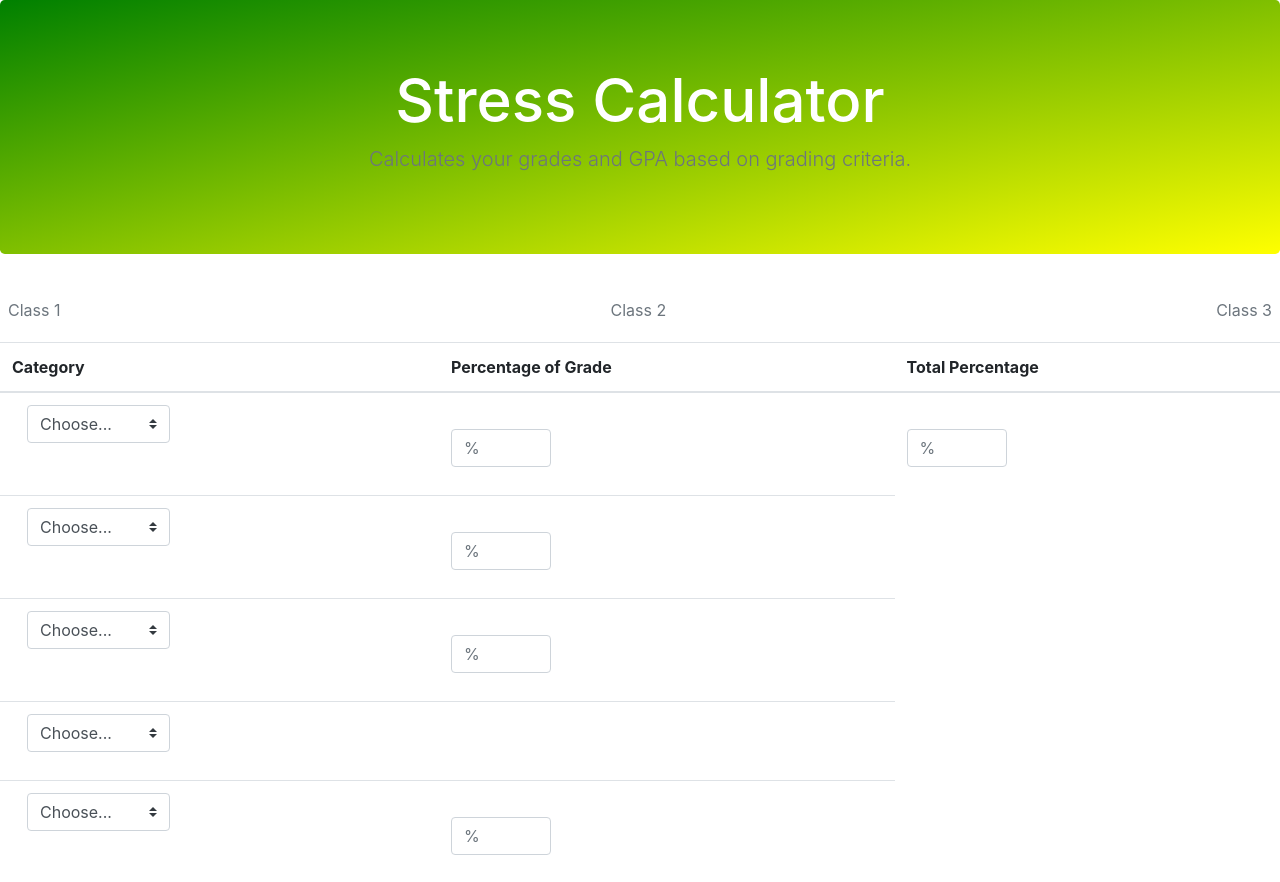
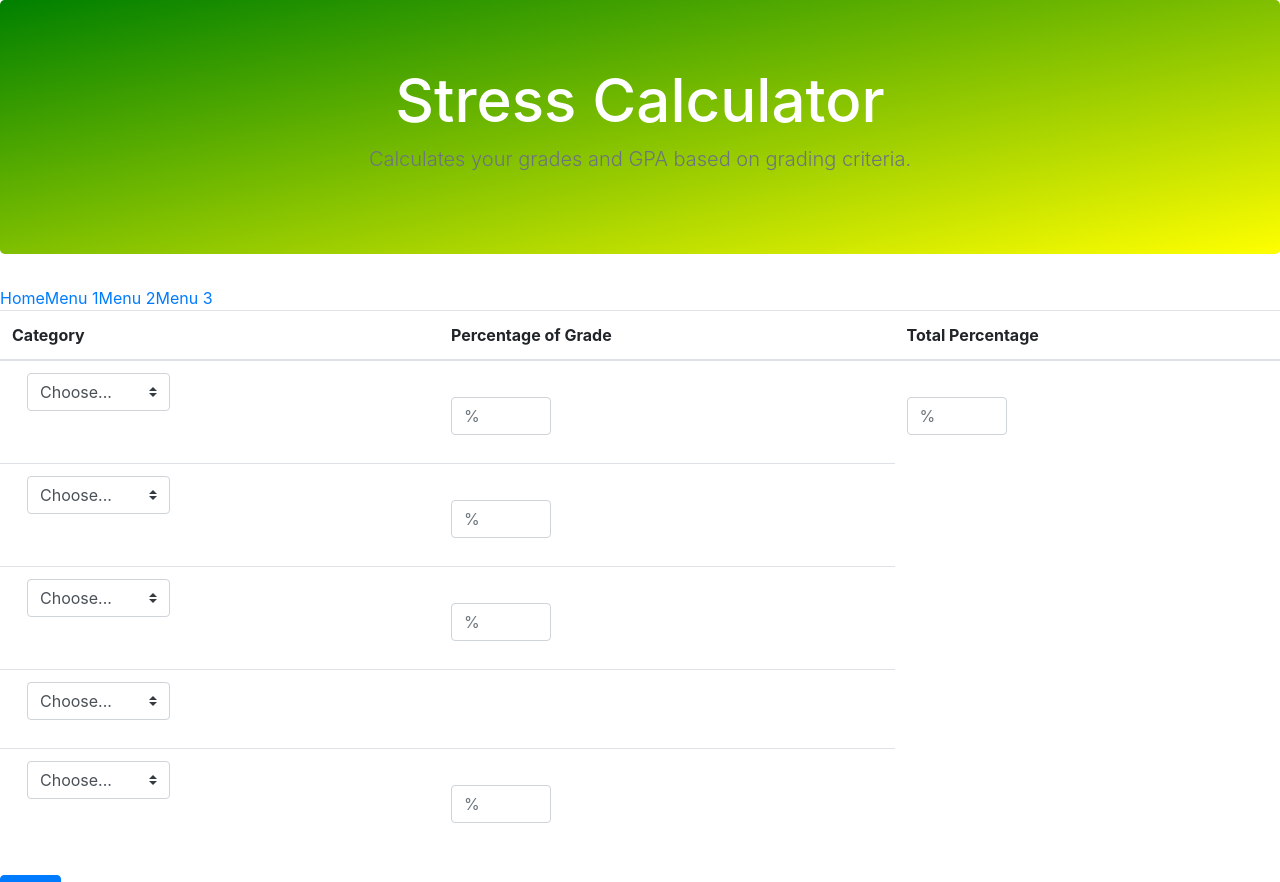
Before and after one commit to sarora324/grades, a Flask app: page / in a window 1280 px wide. Shown: the top 882 px of the page. Run offline with Flask 2, Linux system fonts and the light colour scheme; some libraries are stand-ins or nearby versions.

Commit message:
some stuff

```diff
--- a/wimbeldon_serve/templates/homepage.html
+++ b/wimbeldon_serve/templates/homepage.html
@@ -24,13 +24,12 @@
       </div>
     </section>
 
-    <div class="nav-scroller py-1 mb-2">
-      <nav class="nav d-flex justify-content-between">
-        <a class="p-2 text-muted" href="#">Class 1</a>
-        <a class="p-2 text-muted" href="#">Class 2</a>
-        <a class="p-2 text-muted" href="#">Class 3</a>
-
-      </nav>
+    <ul class="nav nav-pills">
+      <li class="active"><a href="#">Home</a></li>
+      <li><a href="#">Menu 1</a></li>
+      <li><a href="#">Menu 2</a></li>
+      <li><a href="#">Menu 3</a></li>
+    </ul>
     </div>
     <table class="table">
     <thead>
--- a/wimbeldon_serve/templates/mystyle.css
+++ b/wimbeldon_serve/templates/mystyle.css
@@ -8,7 +8,3 @@
    font-size: 60px;
    color: white;
 }
-.text-muted {
-   color: white;
-
-}
```
